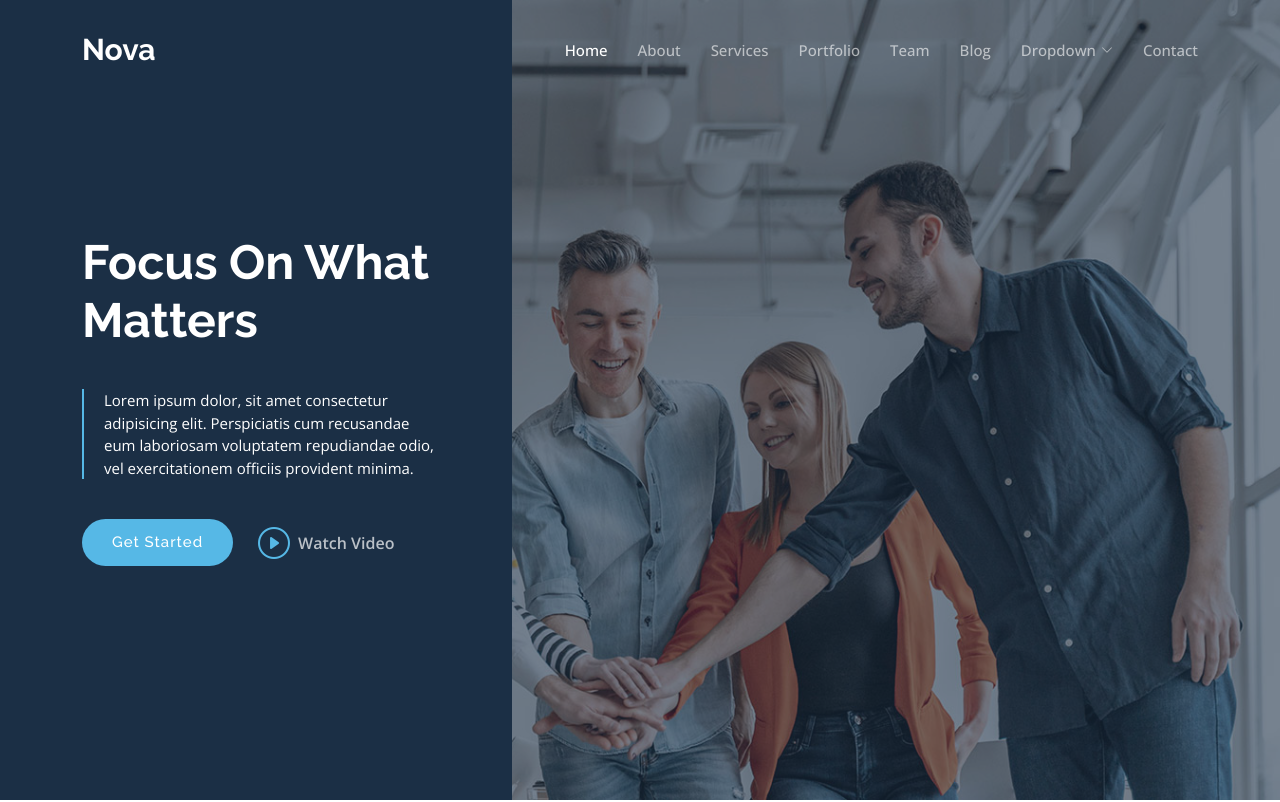
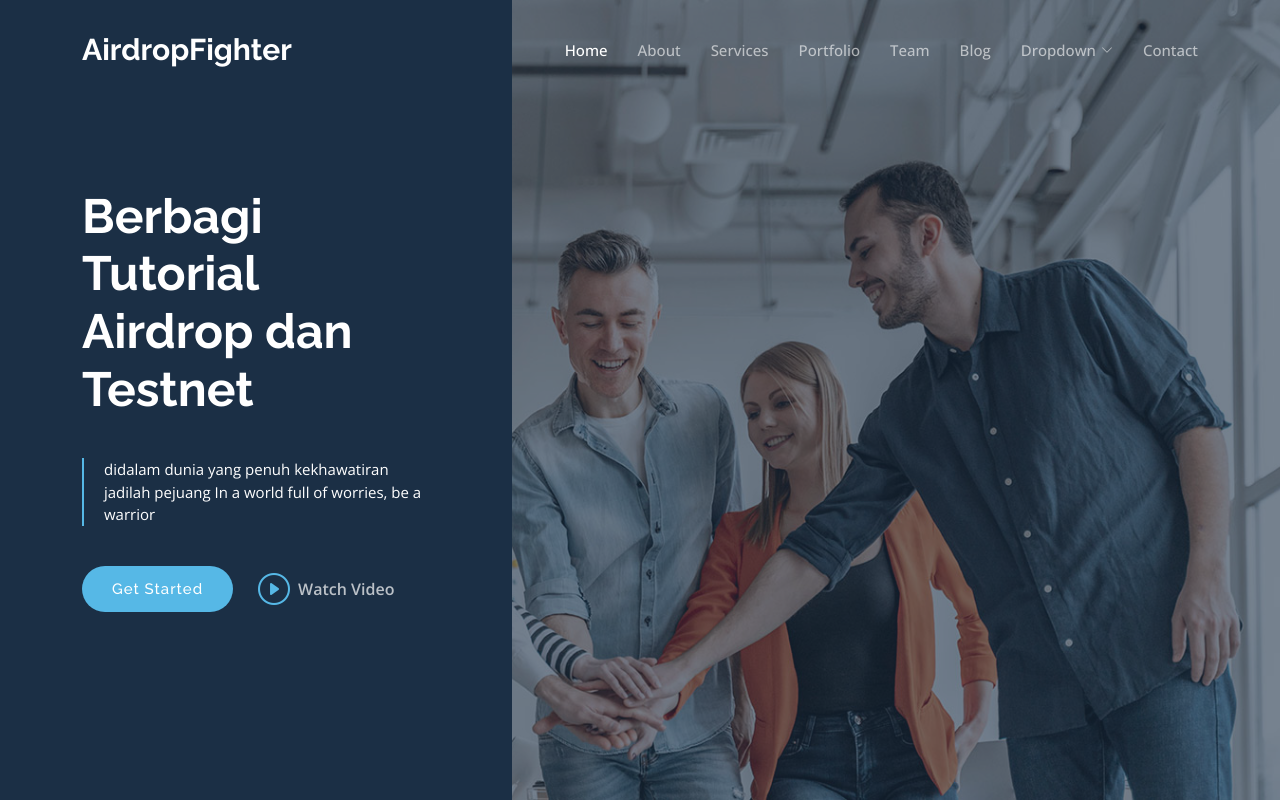
Before and after one commit to arapzz/asal, a plain HTML site: page index.html in a window 1280 px wide. Shown: the top 802 px of the page. Drawn offline with nearby package versions, Linux system fonts and the light colour scheme.

Commit message:
Update index.html

```diff
--- a/index.html
+++ b/index.html
@@ -5,7 +5,7 @@
   <meta charset="utf-8">
   <meta content="width=device-width, initial-scale=1.0" name="viewport">
 
-  <title>Airdrop Fighter Web - Index</title>
+  <title>AirdropFighter - Index</title>
   <meta content="" name="description">
   <meta content="" name="keywords">
 
@@ -46,7 +46,7 @@
       <a href="index.html" class="logo d-flex align-items-center">
         <!-- Uncomment the line below if you also wish to use an image logo -->
         <!-- <img src="assets/img/logo.png" alt=""> -->
-        <h1 class="d-flex align-items-center">Nova</h1>
+        <h1 class="d-flex align-items-center">AirdropFighter</h1>
       </a>
 
       <i class="mobile-nav-toggle mobile-nav-show bi bi-list"></i>
@@ -89,13 +89,14 @@
     <div class="container">
       <div class="row">
         <div class="col-xl-4">
-          <h2 data-aos="fade-up">Focus On What Matters</h2>
+          <h2 data-aos="fade-up">Berbagi Tutorial Airdrop dan Testnet</h2>
           <blockquote data-aos="fade-up" data-aos-delay="100">
-            <p>Lorem ipsum dolor, sit amet consectetur adipisicing elit. Perspiciatis cum recusandae eum laboriosam voluptatem repudiandae odio, vel exercitationem officiis provident minima. </p>
+            <p>didalam dunia yang penuh kekhawatiran jadilah pejuang
+            In a world full of worries, be a warrior</p>
           </blockquote>
           <div class="d-flex" data-aos="fade-up" data-aos-delay="200">
-            <a href="#about" class="btn-get-started">Get Started</a>
-            <a href="https://www.youtube.com/watch?v=LXb3EKWsInQ" class="glightbox btn-watch-video d-flex align-items-center"><i class="bi bi-play-circle"></i><span>Watch Video</span></a>
+            <a href="https://t.me/AirdropFighterr" class="btn-get-started">Get Started</a>
+            <a href="https://www.youtube.com/watch?v=88pPg2l1US8" class="glightbox btn-watch-video d-flex align-items-center"><i class="bi bi-play-circle"></i><span>Watch Video</span></a>
           </div>
 
         </div>
```
